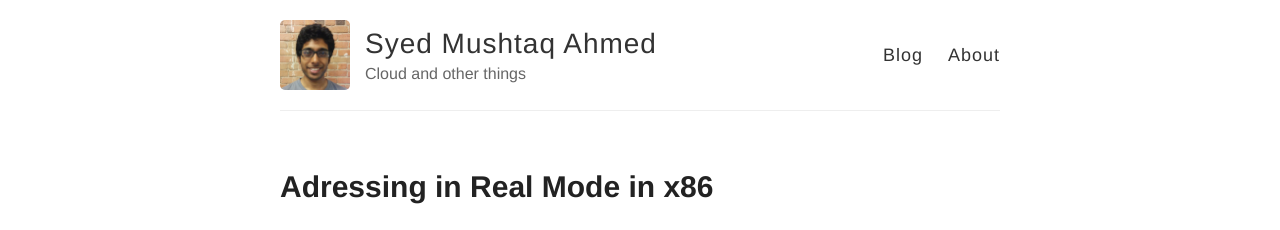
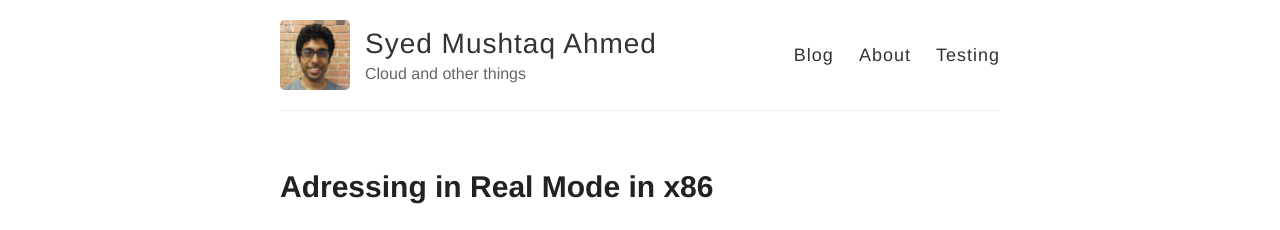
Before and after one commit to syed/syed.github.io, a Jekyll site: the page built from index.html, in a window 1280 px wide. Shown: the top 230 px of the page. Built offline with Jekyll 4.4.1, drawn with Linux system fonts in a browser that asks for light colours; Markdown is read by kramdown in place of the engine named in the settings.

Commit message:
Add menu link

```diff
--- a/_layouts/default.html
+++ b/_layouts/default.html
@@ -32,6 +32,7 @@
           <nav>
             <a href="{{ site.baseurl }}/">Blog</a>
             <a href="{{ site.baseurl }}/about">About</a>
+            <a href="{{ site.baseurl }}/testing">Testing</a>
           </nav>
         </header>
       </div>
```
